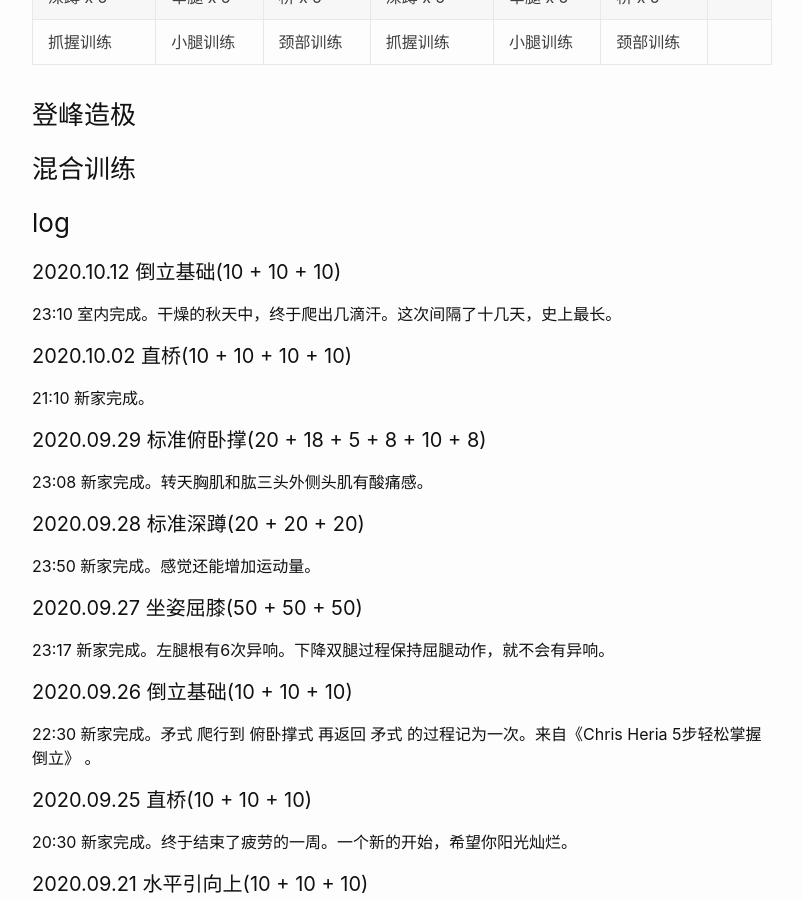
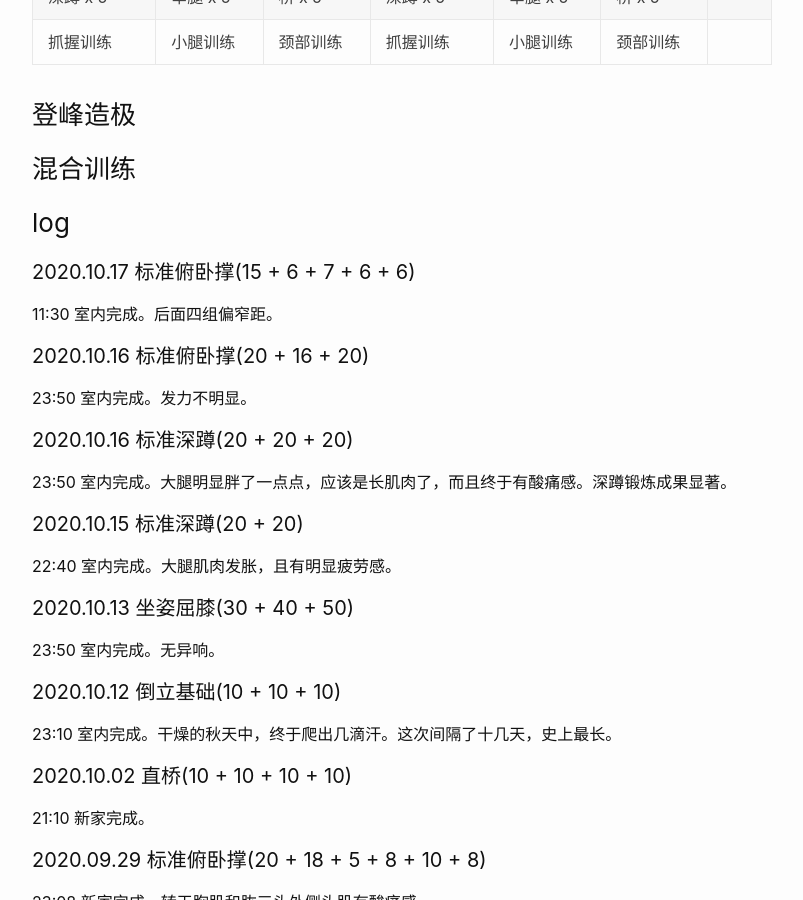
Before and after one commit to wangtiga/wangtiga.github.io, a Jekyll site: the page built from _previews/exercise.md, in a window 1280 px wide and 900 px high, scrolled down 985 px. Shown: the whole window, without its empty margins (238-1041 px from the left). Built offline with Jekyll 4.4.1, drawn with Linux system fonts in a browser that asks for light colours.

Commit message:
updated from notep

```diff
--- a/_previews/exercise.md
+++ b/_previews/exercise.md
@@ -47,6 +47,25 @@ tags:   todo
 ### log
 
 
+#### 2020.10.17 标准俯卧撑(15 + 6 + 7 + 6 + 6)
+
+11:30 室内完成。后面四组偏窄距。
+
+#### 2020.10.16 标准俯卧撑(20 + 16 + 20)
+
+23:50 室内完成。发力不明显。
+
+#### 2020.10.16 标准深蹲(20 + 20 + 20)
+
+23:50 室内完成。大腿明显胖了一点点，应该是长肌肉了，而且终于有酸痛感。深蹲锻炼成果显著。
+
+#### 2020.10.15 标准深蹲(20 + 20)
+
+22:40 室内完成。大腿肌肉发胀，且有明显疲劳感。
+
+#### 2020.10.13 坐姿屈膝(30 + 40 + 50)
+
+23:50 室内完成。无异响。
 
 #### 2020.10.12 倒立基础(10 + 10 + 10)
 
```
Also changed, not shown: _previews/high_performance_go_workshop.md (+100 -14 lines).
